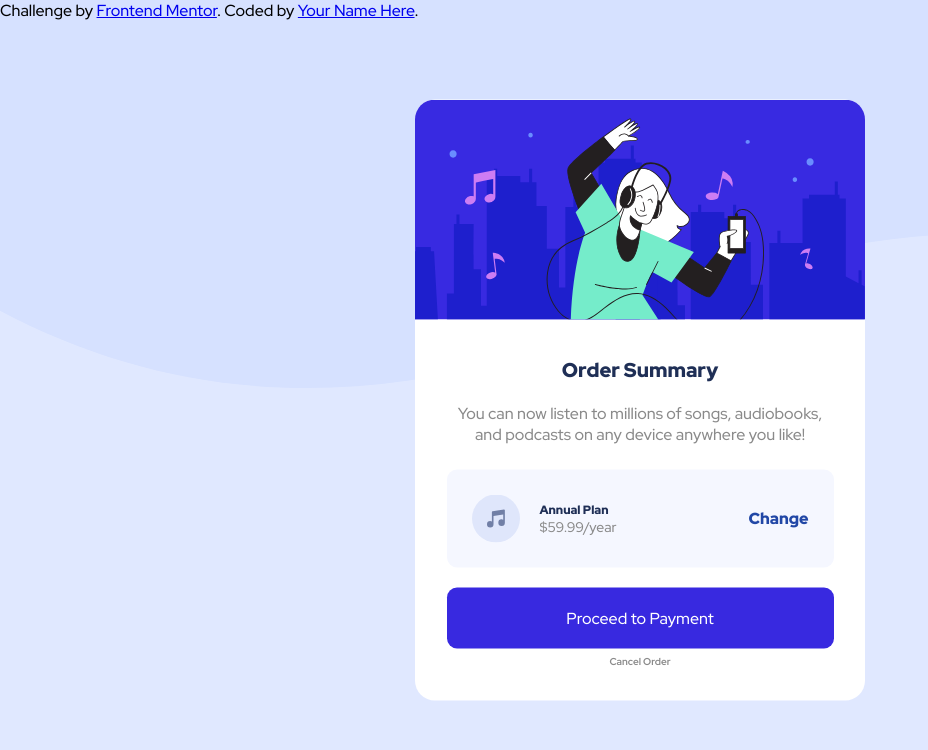
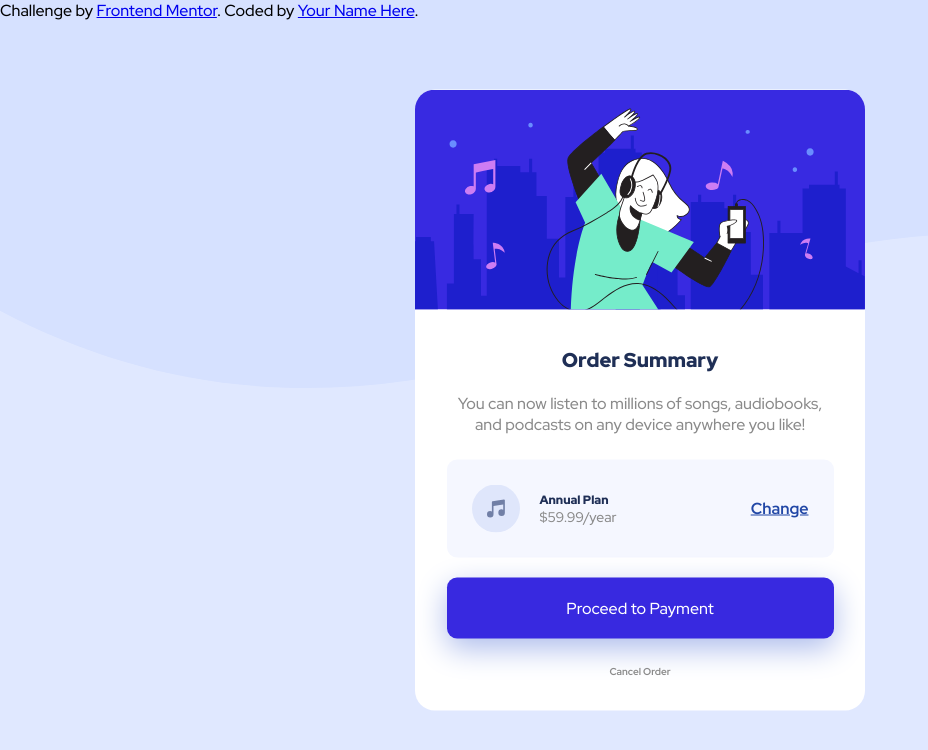
Before and after one commit to thelastmedici/order_summary_component, a plain HTML site: page index.html in a window 1280 px wide. Shown: the whole page, without its empty margins (0-928 px from the left). Drawn offline with Linux system fonts and the light colour scheme.

Commit message:
updating styles

```diff
--- a/style.css
+++ b/style.css
@@ -74,9 +74,9 @@ body{
 
 }
 .plan_box a{
-    font-weight: 900;
+    font-weight: 700;
     color: hsl(223, 67%, 39%);
-    text-decoration: none;
+
 }
 a.payment_btn{
     display: block;
@@ -86,6 +86,8 @@ a.payment_btn{
     padding: 20px;
     margin-top: 20px;
     border-radius: 10px;
+    margin-bottom: 20px;
+    box-shadow: 0 10px 30px rgb(173, 188, 236)
 }
 a.payment_btn:hover{
     background-color: hsl(244, 60%, 64%);
@@ -98,4 +100,5 @@ a.cancel_btn{
     color:  #8a8a8a;
     font-weight: bold;
     font-size: 10px;
+
 }
```
